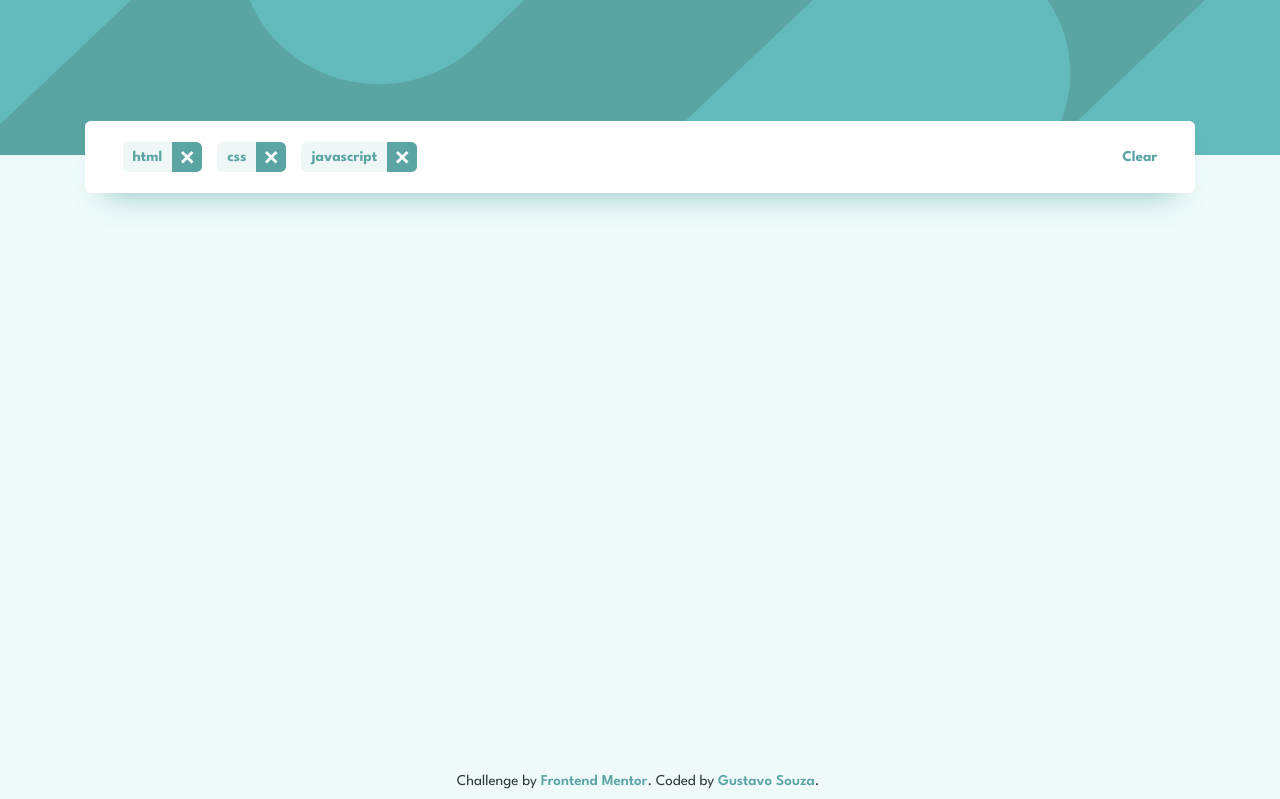
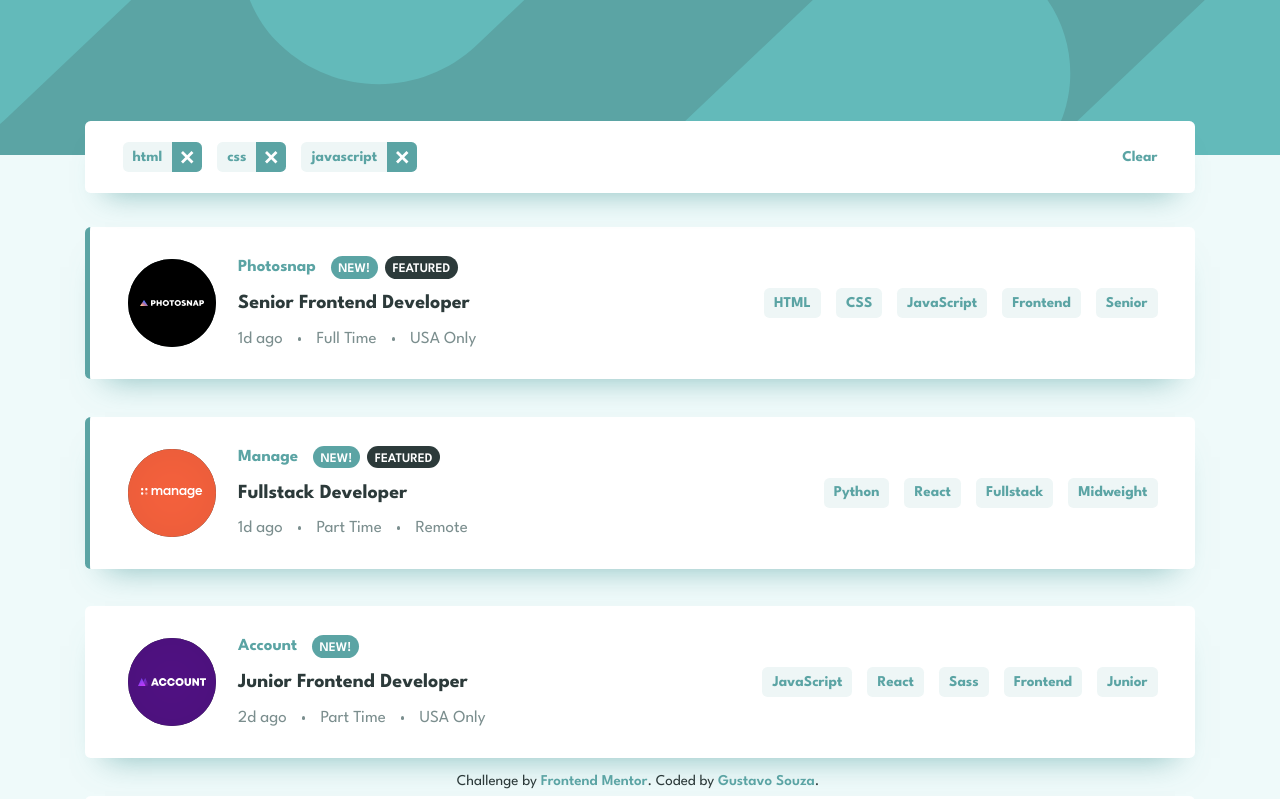
Before and after one commit to GustavoSouza123/job-listings-with-filtering, a React (Vite) app: page / in a window 1280 px wide. Shown: the top 799 px of the page. Built offline with nearby package versions, Linux system fonts and the light colour scheme.

Commit message:
fetching data from data.json file asynchronously (working)

```diff
--- a/src/components/Content.jsx
+++ b/src/components/Content.jsx
@@ -5,32 +5,26 @@ import Job from "./Job";
 
 export default function Content() {
     const [filterKeywords, setFilterKeywords] = useState(['html', 'css', 'javascript']);
-    const [jobs, setJobs] = useState(null);
+    const [jobs, setJobs] = useState([]);
 
-    const jobComponents = [];
+    useEffect(() => {
+        async function fetchData() {
+            try {
+                const response = await fetch('./data.json');
+                const json = await response.json();
+                setJobs(json.map(job => <Job key={job.id} data={job} />));
+            } catch(err) {
+                console.log(err);
+            }
+        }
 
-    // useEffect(() => {
-    //     async function fetchData() {
-    //         try {
-    //             const response = await fetch('./data.json');
-    //             const json = await response.json();
-    //             setJobs(json);
-    //             jobs.map(job => {
-    //                 jobComponents.push(<Job data={job} />)
-    //             })
-    //             console.log(jobComponents)
-    //         } catch(err) {
-    //             console.log(err)
-    //         }
-    //     }
-
-    //     fetchData();
-    // }, []);
+        fetchData();
+    }, []);
 
     return (
         <div className="w-full min-h-[calc(100vh-155px)] flex flex-col items-center bg-grayish-cyan-1 px-6">
             <Filter keywords={filterKeywords} />
-            {/* {console.log(jobs)} */}
+            {jobs}
         </div>
     );
 }
```
